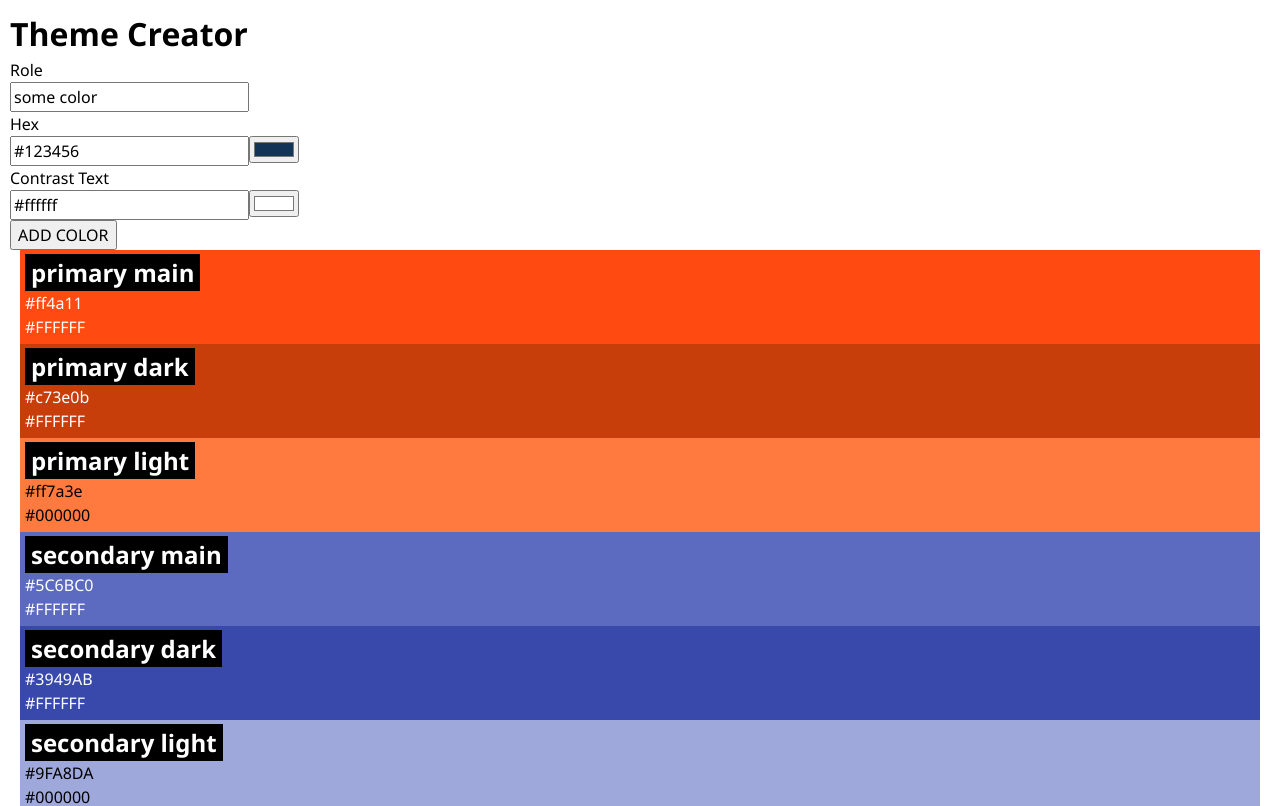
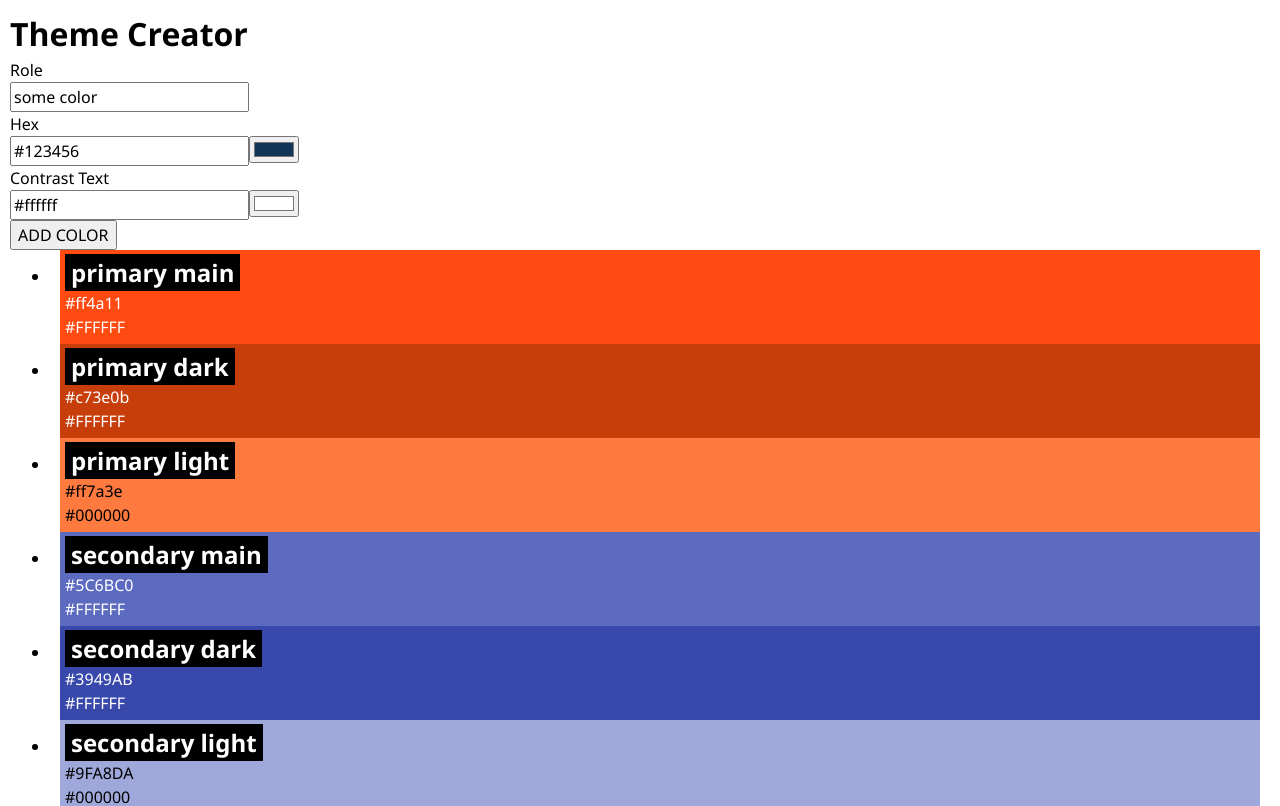
Before and after one commit to doreen-sch/recap-project-4_color-theme-app, a React (Vite) app: page / in a window 1280 px wide. Shown: the top 806 px of the page. Built offline with nearby package versions, Linux system fonts and the light colour scheme.

Commit message:
made ColorCardList more screen reader friendly

```diff
--- a/src/Components/ColorCardList/ColorCardList.jsx
+++ b/src/Components/ColorCardList/ColorCardList.jsx
@@ -2,11 +2,12 @@ import Color from "../Color/Color";
 
 export default function ColorCardList({ colors }) {
   return (
-    <>
-      {" "}
+    <ul>
       {colors.map((color) => (
-        <Color key={color.id} color={color} />
-      ))}
-    </>
+        <li key={color.id}>
+        <Color color={color} />
+      </li>
+          ))}
+    </ul>
   );
 }
```
